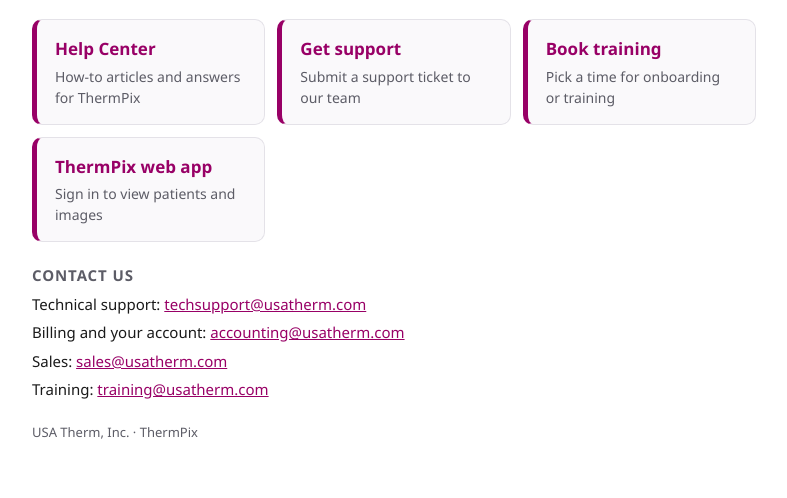
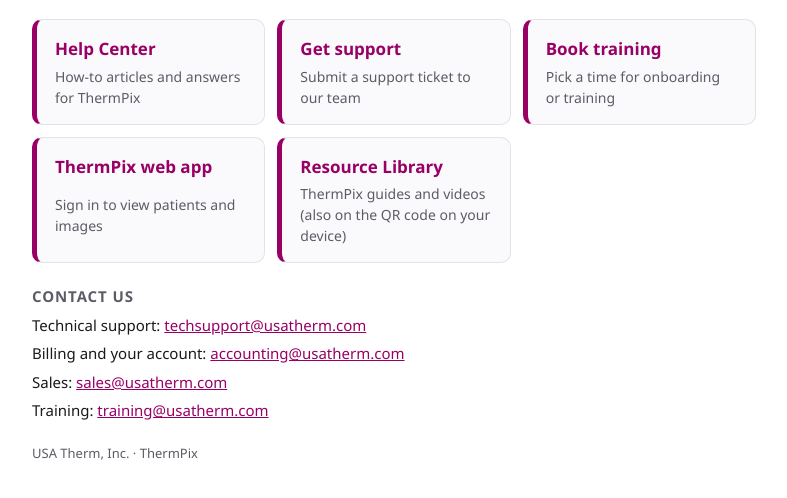
Before and after one commit to usatherm-devops/thermpix-links, a plain HTML site: page index.html in a window 1280 px wide. Shown: the part 86-584 px from the top of the page, without its empty margins (246-1033 px from the left). Drawn offline with Linux system fonts and the light colour scheme.

Commit message:
Add the ThermPix Resource Library (Linktree)

```diff
--- a/index.html
+++ b/index.html
@@ -35,6 +35,7 @@ footer{font-size:13px;color:var(--muted)}
     <a class="card" href="https://help.usatherm.com/portal/en/newticket" target="_blank" rel="noopener"><b>Get support</b><span>Submit a support ticket to our team</span></a>
     <a class="card" href="https://ia-usatherm.zohobookings.com/usatherm" target="_blank" rel="noopener"><b>Book training</b><span>Pick a time for onboarding or training</span></a>
     <a class="card" href="https://app.thermpix.com" target="_blank" rel="noopener"><b>ThermPix web app</b><span>Sign in to view patients and images</span></a>
+    <a class="card" href="https://linktr.ee/thermpix" target="_blank" rel="noopener"><b>Resource Library</b><span>ThermPix guides and videos (also on the QR code on your device)</span></a>
   </div>
 
   <section class="contact" aria-labelledby="c">
```
